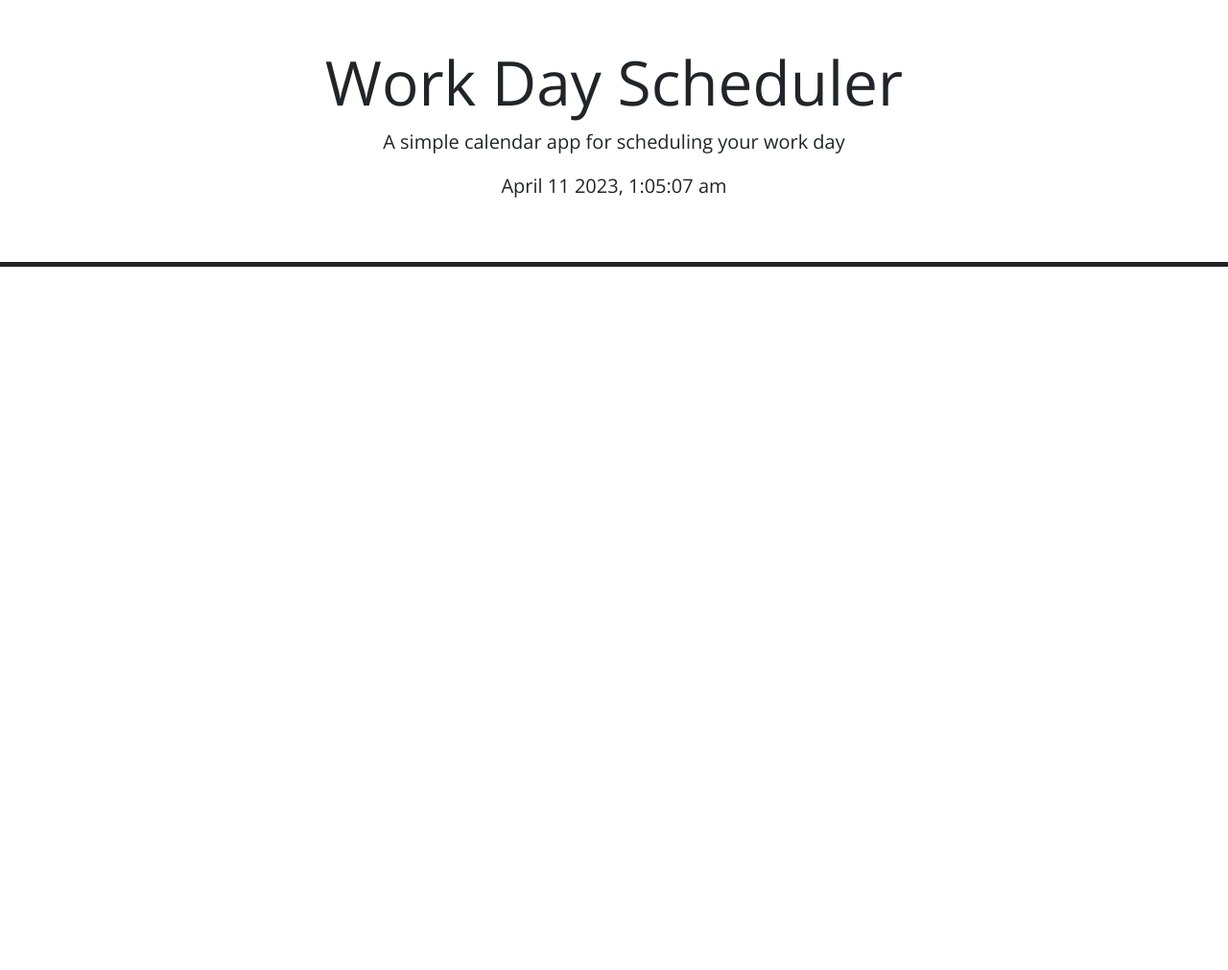
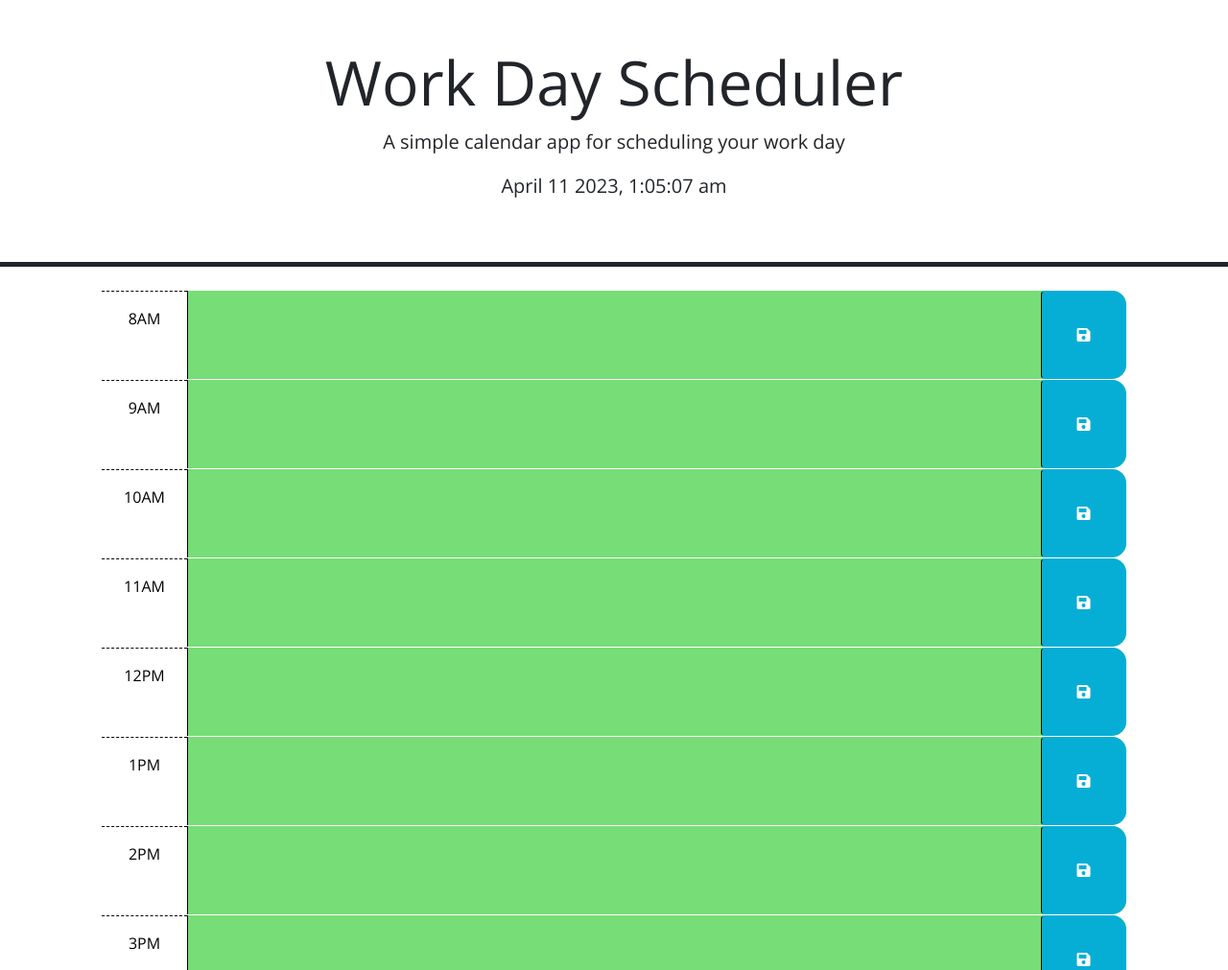
Before and after one commit to Katsu-001/daily-calendar, a plain HTML site: page index.html in a window 1280 px wide. Shown: the top 1011 px of the page at 96% size. Before the commit the page ends 800 px from the top, so only its background shows below. Drawn offline with nearby package versions, Linux system fonts and the light colour scheme.

Commit message:
added js to build calandar

```diff
--- a/assets/script.js
+++ b/assets/script.js
@@ -9,6 +9,8 @@ $(document).ready(function () {
   var startTime = 8;
   var endTime = 16;
 
+  createCalendar();
+  updateBlockColor();
 
   // Updates clock
   setInterval(updateClock, 1000);
@@ -21,13 +23,12 @@ $(document).ready(function () {
 
   // displays ctime in header
   function updateClock() {
-    // Gather current time and display it in the header
+    // Sets current time in header
     let currentTime = dayjs().format("MMMM D YYYY, h:mm:ss a");
     $("#currentTime").html(currentTime);
 
     // Gather current hour, for comparison to the displayed hour
     currentHour = dayjs().format("H");
-
     // Updates displayed hour if hour has changed
     if (currentHour != displayedHour) {
       displayedHour = currentHour;
@@ -38,7 +39,36 @@ $(document).ready(function () {
 
 
   // creates calendar
-  // function createCalendar()
+  function createCalendar() {
+    for (let i = startTime; i <= endTime; i++) {
+      let calendar = document.getElementById("calendar");
+
+      let timeBlock = document.createElement("div");
+      timeBlock.setAttribute("class", "time-block row ");
+      timeBlock.setAttribute("id", "hour-" + i);
+      calendar.appendChild(timeBlock);
+
+      let timeText = document.createElement("div");
+      timeText.setAttribute("class", "hour col-2 col-md-1 text-center py-3");
+      timeText.innerText = dayjs().hour(i).format("hA");
+      timeBlock.appendChild(timeText);
+
+      let textArea = document.createElement("textarea");
+      textArea.setAttribute("class", "eventText col-8 col-md-10");
+      textArea.setAttribute("rows", "3");
+      timeBlock.appendChild(textArea);
+
+      let saveButton = document.createElement("button");
+      saveButton.setAttribute("class", "saveBtn btn col-2 col-md-1");
+      saveButton.setAttribute("aria-label", "save");
+      timeBlock.appendChild(saveButton);
+
+      let icon = document.createElement("i");
+      icon.setAttribute("class", "fas fa-save");
+      icon.setAttribute("aria-hidden", "true");
+      saveButton.appendChild(icon);
+    }
+  }
 
   // changes color of the block given the time
   function updateBlockColor() {
@@ -46,7 +76,7 @@ $(document).ready(function () {
       // Get the hour from the id of the time block
       let calendarBlockHour = parseInt($(this).attr("id").split("-")[1]);
 
-      // Determine if the time block is in the past, present, or future and set the background color accordingly
+      // Sets Past, Present, or Future class
       if (calendarBlockHour < currentHour) {
         $(this).addClass("past");
         $(this).removeClass("present future");
--- a/assets/style.css
+++ b/assets/style.css
@@ -57,3 +57,13 @@ textarea {
   font-size: 20px;
   transition: all 0.3s ease-in-out;
 }
+
+.eventText {
+  white-space: pre-wrap;
+  background: transparent;
+  border: none;
+  resize: none;
+  color: #000000;
+  border-left: 1px solid black;
+  padding: 10px;
+}
```
